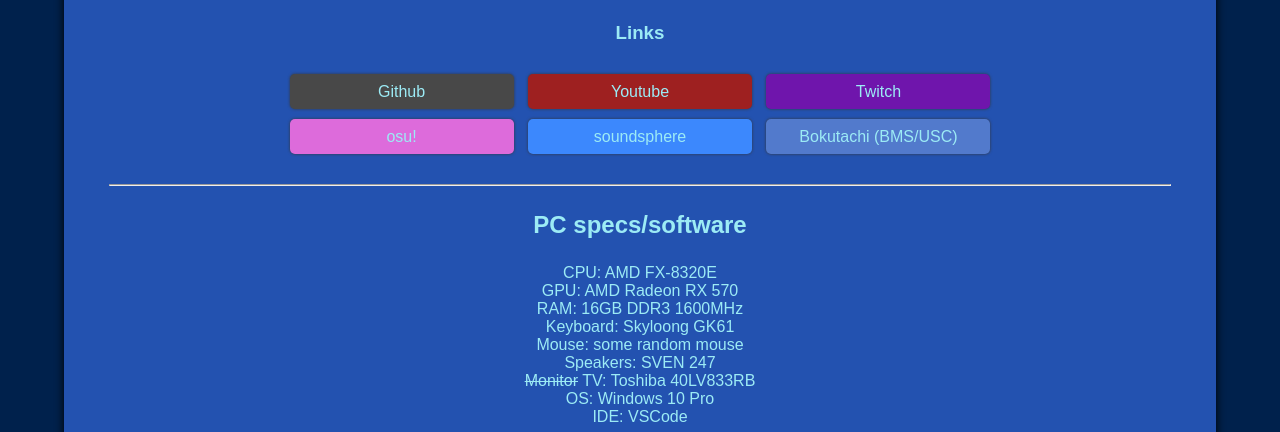
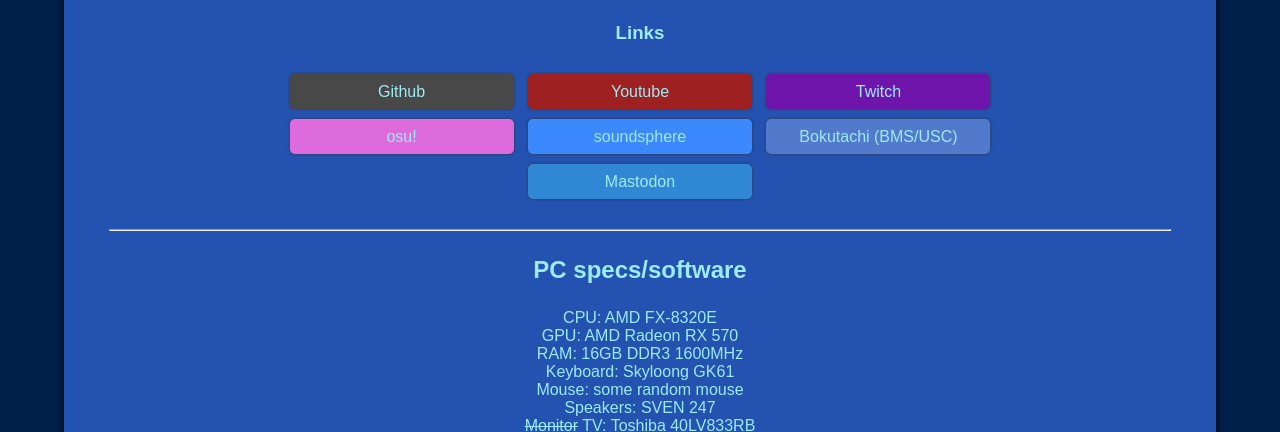
Before and after one commit to JustVldKsh/justvldksh.github.io, a plain HTML site: page index.html in a window 1280 px wide. Shown: the part 386-818 px from the top of the page. Drawn offline with Linux system fonts and the light colour scheme.

Commit message:
added mastodon link

```diff
--- a/index.html
+++ b/index.html
@@ -50,6 +50,9 @@
             <a href="https://bokutachi.xyz/dashboard/users/JustVldKsh" target="_blank">
                 <li id="tachi">Bokutachi (BMS/USC)</li>
             </a>
+            <a rel="me" href="https://mas.to/@JustVldKsh" target="_blank">
+                <li id="mastodon">Mastodon</li>
+            </a>
         </ul>
         <hr>
         <h2>PC specs/software</h2>
--- a/style/style.css
+++ b/style/style.css
@@ -133,6 +133,10 @@
     background-color: #527acc;
 }
 
+#mastodon {
+    background-color: #3088d4;
+}
+
 /*projects specific style*/
 
 .project {
```
